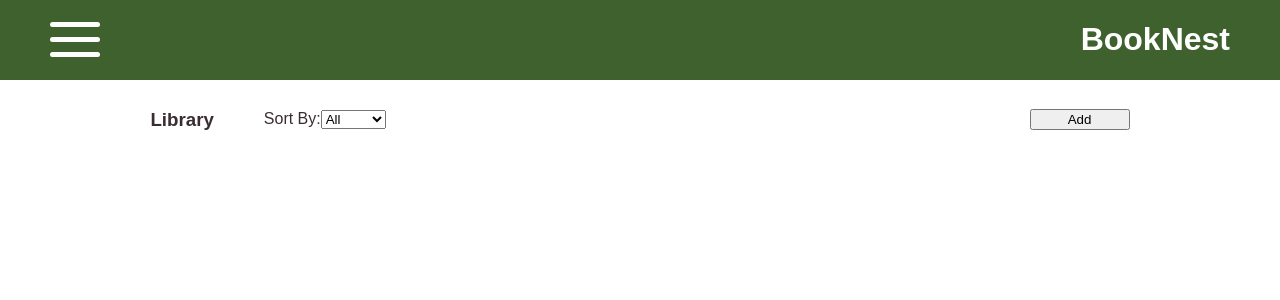
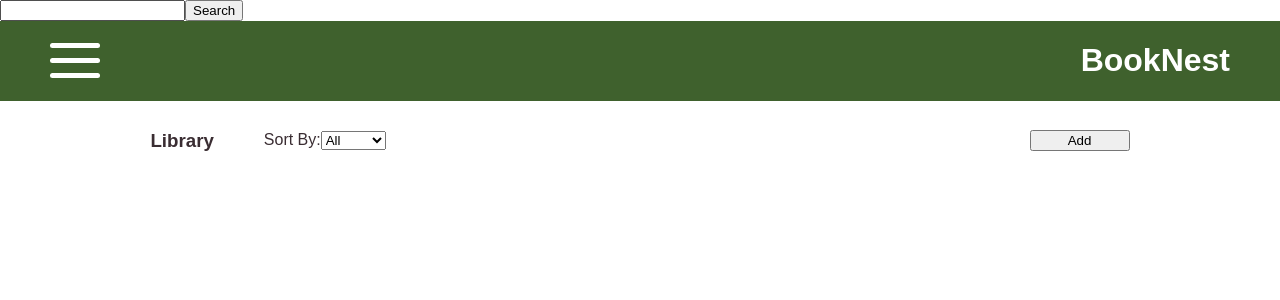
Before and after one commit to jnip2/comp3170-project, a React (Create React App) app: page / in a window 1280 px wide. Shown: the top 300 px of the page. Built offline with nearby package versions, Linux system fonts and the light colour scheme.

Commit message:
Search Function Vercel Fix?

```diff
--- a/src/components/Search.jsx
+++ b/src/components/Search.jsx
@@ -1,12 +1,10 @@
 import React, { useState } from 'react';
 import axios from 'axios';
 
-const SearchBooks = () => {
+
+export default function SearchBooks() {
   const [query, setQuery] = useState('');
   const [books, setBooks] = useState([]);
-}
-
-export default function SearchBooks() {
 
   const searchBooks = async () => {
     try {
--- a/src/index.js
+++ b/src/index.js
@@ -1,6 +1,7 @@
 import { StrictMode } from "react";
 import { createRoot } from "react-dom/client";
 import BookPopUp from "./components/BookCard";
+import SearchBooks from "./components/Search";
 
 import App from "./App";
 
@@ -9,6 +10,7 @@ const root = createRoot(rootElement);
 
 root.render(
   <StrictMode>
+    <SearchBooks />
     <App />
   </StrictMode>
 );
```
